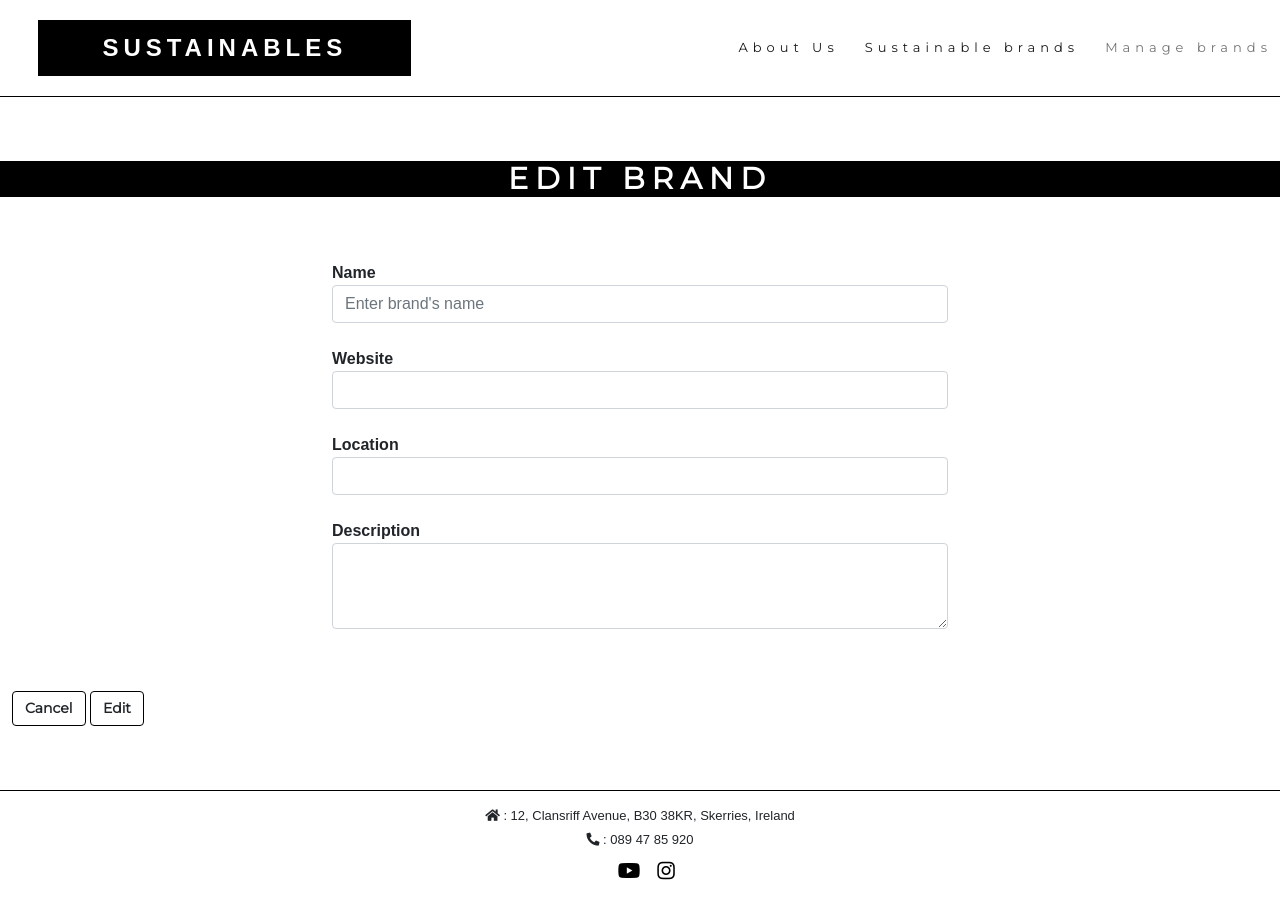
After one commit to ValentineLgd/Sustainable, a Flask app: template templates/edit_brands.html in a window 1280 px wide. The commit adds this page. Run offline with Flask 2, Linux system fonts and the light colour scheme; the template is opened without the code that fills it, so the values that code supplies are empty; some libraries are stand-ins or nearby versions; some web fonts are replaced.

Commit message:
Fix edit functionality

```diff
--- a/app.py
+++ b/app.py
@@ -51,6 +51,21 @@ def add_brands():
     return render_template("add_brands.html")
 
 
+@app.route("/edit_brands/<brand_id>", methods=["GET", "POST"])
+def edit_brands(brand_id):
+    if request.method == "POST":
+        submit = {
+            "country": request.form.get("country"),
+            "brand_name": request.form.get("brand_name"),
+            "description": request.form.get("description"),
+            "website": request.form.get("website"),
+        }
+        mongo.db.brands.update({"_id": ObjectId(brand_id)}, submit)
+        flash("Brand Successfully Updated")
+
+    brand = mongo.db.brands.find_one({"_id": ObjectId(brand_id)})
+    return render_template("edit_brands.html", brand=brand)
+
 
 if __name__ == "__main__":
     app.run(host=os.environ.get("IP"),
--- a/static/css/style.css
+++ b/static/css/style.css
@@ -264,6 +264,8 @@ ul {
     padding-bottom:20px;
 }
 
+
+
 /* Manage catalogue */
 
 .col-manage {
--- a/templates/add_brands.html
+++ b/templates/add_brands.html
@@ -27,8 +27,8 @@
 </div>
 </div>
         <div class="row justify-content-center">
-            <div class="col-2">
-                <button type="submit" class="btn">Add a brand</button>
+            <div class="col-1">
+                <button type="submit" class="btn">Add</button>
             </div>
         </div>
     </form>
--- /dev/null
+++ b/templates/edit_brands.html
@@ -0,0 +1,41 @@
+{% extends "base.html" %}
+{% block content %}
+    <div class="title">
+        <h1><strong> Edit brand </strong></h1>
+    </div>
+
+        <form method="POST" action="{{ url_for('edit_brands', brand_id=brand._id) }}">
+    <div class="row justify-content-center">
+    <div class="col-lg-6 col-md-12">
+        <!--Bootstrap form template-->
+            <div class="form-group">
+                <label for="brand_name"><strong>Name</strong></label>
+                <input type="text" class="form-control" id="brand_name" name="brand_name" value= "{{ brand.brand_name }}" placeholder="Enter brand's name" required>
+            </div><br>
+            <div class="form-group">
+                <label for="website"><strong>Website</strong></label>
+                <input type="text" class="form-control" id="website" name="website" value="{{ brand.website }}" required>
+            </div><br>
+            <div class="form-group">
+                <label for="country"><strong>Location</strong></label>
+                <input type="text" class="form-control" id="country" name="country" value="{{ brand.country }}" required>
+            </div><br>
+            <div class="form-group">
+                <label for="description"><strong>Description</strong></label>
+                <textarea class="form-control" id="description" name="description" rows="3" required>
+                    {{- brand.description -}}
+                </textarea>
+            </div><br>
+</div>
+</div>
+        <div class="row justify-content-center">
+            <div class="col-12">
+                <a href="{{ url_for('get_brands') }}" class="btn">
+                            Cancel
+                </a>
+                <button type="submit" class="btn">Edit</button>
+            </div>
+        </div>
+    </form>
+
+{% endblock %}
--- a/templates/get_brands.html
+++ b/templates/get_brands.html
@@ -26,6 +26,12 @@
                             <strong>Description: </strong><br><br><p>{{ brand.description }}</p>
                         </div>
                     </li>
+                    <div class="row justify-content-center">
+                        <div class="col-lg-6">
+                            <a class="btn" href="{{ url_for('edit_brands', brand_id=brand._id) }}">Edit</a>
+                            <a class="btn" href="{{ url_for('manage_brands') }}" role="button">Delete</a>
+                        </div>
+                    </div>
                 </div>
             {% endfor %}
             </div>
--- a/templates/manage_brands.html
+++ b/templates/manage_brands.html
@@ -1,6 +1,5 @@
 {% extends "base.html" %}
 {% block content %}
-
     <div class="title">
         <h1><strong>Manage catalogue</strong></h1>
         <div class="container-fluid">
@@ -21,11 +20,13 @@
                         Add a brand
                     </a>
                 </div>
+                {% for brand in brands %}
                 <div class="col-lg-3 col-sm-8 col-manage">
-                    <a class="btn-manage" href="{{ url_for('manage_brands') }}" role="button">
+                    <a class="btn-manage" href="{{ url_for('edit_brands') }}" role="button">
                         Edit a brand
                     </a>
                 </div>
+                {% endfor %}
                 <div class="col-lg-3 col-sm-8 col-manage">
                     <a class="btn-manage" href="{{ url_for('manage_brands') }}" role="button">
                         Delete a brand
@@ -37,7 +38,6 @@
                     <img src="{{ url_for('static', filename='img/manage_brand.jpg') }}" alt="clothes"/>
                 </div>
             </div>
-
         </div>
     </div>
 
```
